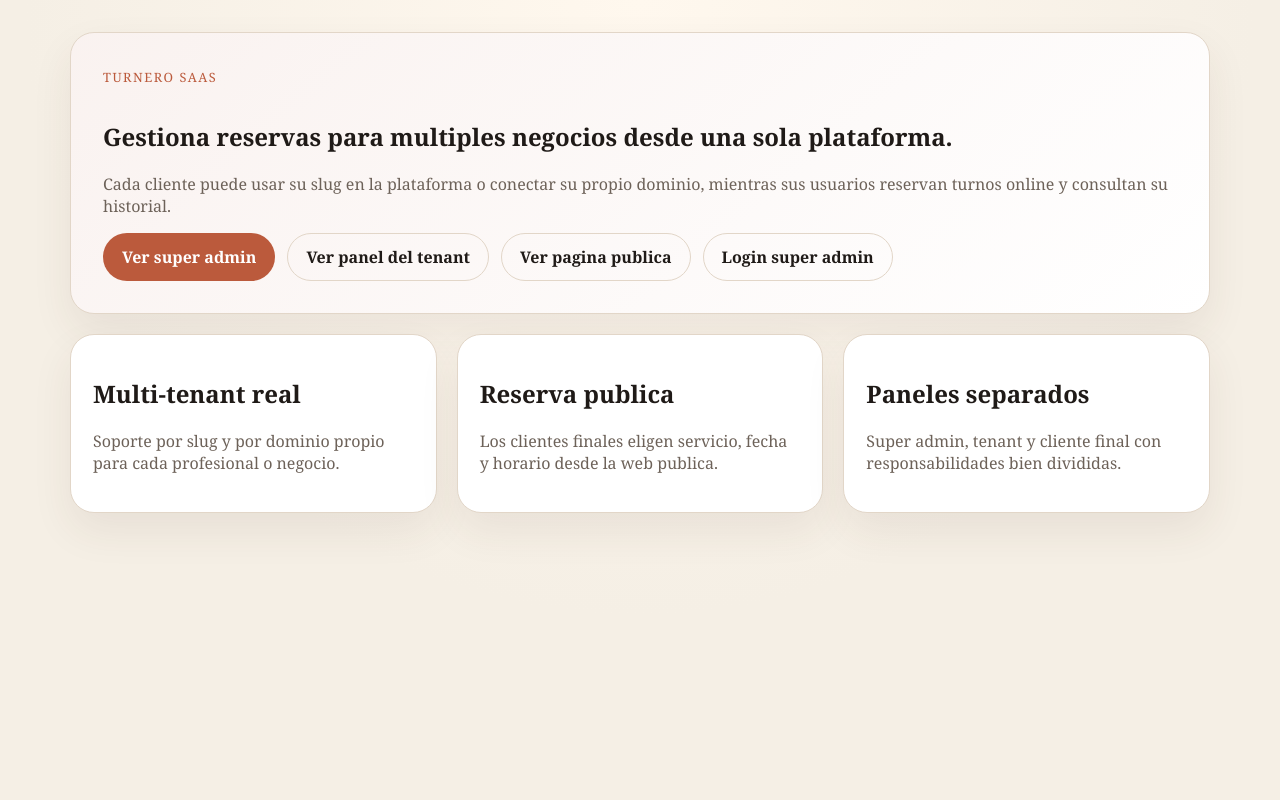
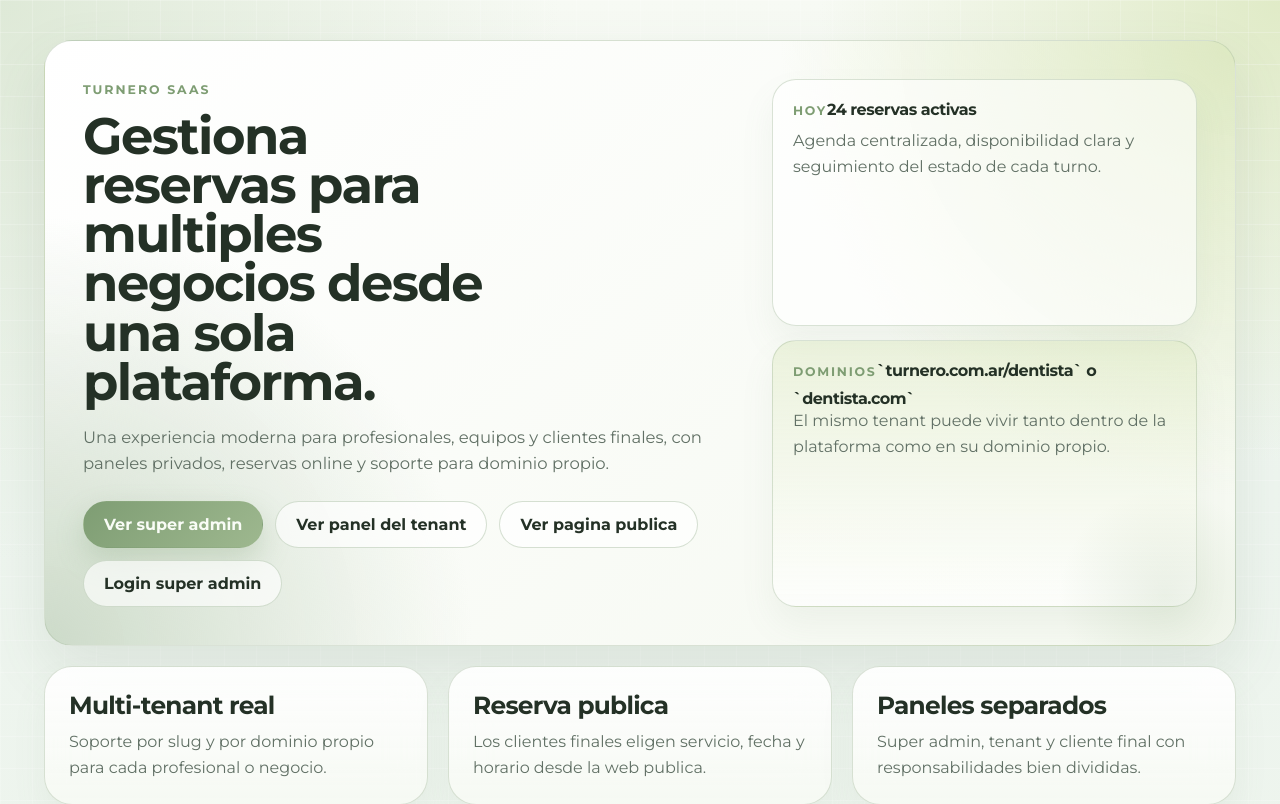
Before and after one commit to faculpda/Turnero, a Next.js app: page / in a window 1280 px wide. Shown: the top 804 px of the page. Built offline with nearby package versions, Linux system fonts and the light colour scheme.

Commit message:
feat: refresh UI with premium pastel design system

```diff
--- a/app/globals.css
+++ b/app/globals.css
@@ -1,16 +1,23 @@
 :root {
-  --bg: #f5efe5;
-  --panel: #fffaf2;
-  --panel-strong: #fff;
-  --text: #1f1a17;
-  --muted: #6d6259;
-  --line: #e2d6c8;
-  --brand: #bb5a3c;
-  --brand-soft: #f4d2be;
-  --success: #22684f;
-  --warning: #9f6a14;
-  --danger: #8d3842;
-  --shadow: 0 18px 40px rgba(78, 51, 34, 0.08);
+  --font-sans: "Montserrat", sans-serif;
+  --bg: #eef5ef;
+  --bg-soft: #f8fbf6;
+  --panel: rgba(250, 252, 247, 0.82);
+  --panel-strong: rgba(255, 255, 255, 0.92);
+  --text: #243126;
+  --muted: #617065;
+  --line: rgba(166, 186, 160, 0.42);
+  --brand: #9eb88f;
+  --brand-strong: #7e9d73;
+  --brand-soft: #dfe8c8;
+  --mint: #d7e5d0;
+  --sage: #c9d8c5;
+  --lime: #dce8bf;
+  --success: #5d8b69;
+  --warning: #a2a95f;
+  --danger: #af7474;
+  --shadow: 0 24px 60px rgba(81, 104, 82, 0.12);
+  --shadow-soft: 0 18px 34px rgba(121, 143, 118, 0.08);
 }
 
 * {
@@ -18,14 +25,21 @@
 }
 
 html {
-  font-family: Georgia, "Times New Roman", serif;
-  background: radial-gradient(circle at top, #fff8ee 0%, var(--bg) 60%);
+  font-family: var(--font-sans);
+  background:
+    radial-gradient(circle at top left, rgba(216, 229, 208, 0.8) 0%, transparent 34%),
+    radial-gradient(circle at top right, rgba(220, 232, 191, 0.85) 0%, transparent 28%),
+    linear-gradient(180deg, #f7faf4 0%, var(--bg) 46%, #edf4ec 100%);
   color: var(--text);
 }
 
 body {
   margin: 0;
   min-height: 100vh;
+  background-image:
+    linear-gradient(rgba(255, 255, 255, 0.22) 1px, transparent 1px),
+    linear-gradient(90deg, rgba(255, 255, 255, 0.18) 1px, transparent 1px);
+  background-size: 32px 32px;
 }
 
 a {
@@ -34,9 +48,9 @@ a {
 }
 
 .shell {
-  max-width: 1180px;
+  max-width: 1240px;
   margin: 0 auto;
-  padding: 32px 20px 64px;
+  padding: 40px 24px 72px;
 }
 
 .hero,
@@ -44,23 +58,27 @@ a {
 .metric,
 .card,
 .table-wrap {
-  background: color-mix(in srgb, var(--panel-strong) 88%, white 12%);
+  background: linear-gradient(180deg, rgba(255, 255, 255, 0.92), rgba(247, 250, 244, 0.88));
   border: 1px solid var(--line);
-  border-radius: 24px;
+  border-radius: 28px;
   box-shadow: var(--shadow);
+  backdrop-filter: blur(18px);
 }
 
 .hero {
-  padding: 32px;
+  padding: 38px;
+  position: relative;
+  overflow: hidden;
 }
 
 .eyebrow {
   display: inline-block;
   margin-bottom: 14px;
-  font-size: 0.8rem;
-  letter-spacing: 0.12em;
+  font-size: 0.78rem;
+  letter-spacing: 0.16em;
   text-transform: uppercase;
-  color: var(--brand);
+  color: var(--brand-strong);
+  font-weight: 700;
 }
 
 .grid {
@@ -79,37 +97,64 @@ a {
 .metric,
 .card,
 .panel {
-  padding: 22px;
+  padding: 24px;
 }
 
 .muted {
   color: var(--muted);
+  line-height: 1.6;
+}
+
+h1,
+h2,
+h3,
+strong {
+  letter-spacing: -0.03em;
+}
+
+h1 {
+  margin: 0;
+  max-width: 12ch;
+  font-size: clamp(2.5rem, 4vw, 4.3rem);
+  line-height: 0.96;
+  font-weight: 700;
+}
+
+h2 {
+  margin: 0 0 10px;
+  font-size: 1.35rem;
+  line-height: 1.15;
+}
+
+p {
+  margin: 0;
 }
 
 .badge {
   display: inline-flex;
   align-items: center;
   border-radius: 999px;
-  padding: 6px 10px;
+  padding: 7px 12px;
   font-size: 0.82rem;
   font-weight: 700;
+  border: 1px solid rgba(0, 0, 0, 0.04);
 }
 
 .badge.active,
 .badge.confirmed {
-  background: #dff3ea;
+  background: rgba(215, 229, 208, 0.82);
   color: var(--success);
 }
 
 .badge.trial,
 .badge.pending {
-  background: #f8ebcb;
+  background: rgba(220, 232, 191, 0.82);
   color: var(--warning);
 }
 
 .badge.suspended,
 .badge.cancelled {
-  background: #f4d7dc;
+  background: rgba(240, 221, 221, 0.92);
   color: var(--danger);
 }
 
@@ -133,19 +178,30 @@ a {
   align-items: center;
   justify-content: center;
   border-radius: 999px;
-  padding: 12px 18px;
+  padding: 13px 20px;
   border: 1px solid transparent;
   font-weight: 700;
+  transition:
+    transform 160ms ease,
+    box-shadow 160ms ease,
+    border-color 160ms ease,
+    background 160ms ease;
+}
+
+.button:hover {
+  transform: translateY(-1px);
 }
 
 .button.primary {
-  background: var(--brand);
-  color: white;
+  background: linear-gradient(135deg, var(--brand-strong), var(--brand));
+  color: #f9fcf6;
+  box-shadow: 0 12px 28px rgba(126, 157, 115, 0.28);
 }
 
 .button.secondary {
-  background: transparent;
-  border-color: var(--line);
+  background: rgba(255, 255, 255, 0.66);
+  border-color: rgba(157, 182, 150, 0.42);
+  color: var(--text);
 }
 
 table {
@@ -155,7 +211,7 @@ table {
 
 th,
 td {
-  padding: 14px 10px;
+  padding: 16px 10px;
   border-bottom: 1px solid var(--line);
   text-align: left;
 }
@@ -173,7 +229,7 @@ th:last-child {
 
 .table-wrap {
   overflow: auto;
-  padding: 10px 18px;
+  padding: 12px 18px;
 }
 
 .auth-panel {
@@ -196,15 +252,16 @@ th:last-child {
 .field input {
   width: 100%;
   border: 1px solid var(--line);
-  border-radius: 14px;
+  border-radius: 16px;
   padding: 14px 16px;
-  background: white;
+  background: rgba(255, 255, 255, 0.85);
   color: var(--text);
   font: inherit;
+  box-shadow: inset 0 1px 0 rgba(255, 255, 255, 0.6);
 }
 
 .field input:focus {
-  outline: 2px solid color-mix(in srgb, var(--brand) 40%, white 60%);
+  outline: 2px solid color-mix(in srgb, var(--brand-strong) 42%, white 58%);
   outline-offset: 2px;
 }
 
@@ -222,8 +279,9 @@ th:last-child {
   align-items: center;
   padding: 14px 18px;
   border: 1px solid var(--line);
-  border-radius: 18px;
-  background: color-mix(in srgb, var(--panel) 88%, white 12%);
+  border-radius: 20px;
+  background: linear-gradient(180deg, rgba(255, 255, 255, 0.76), rgba(239, 245, 234, 0.84));
+  box-shadow: var(--shadow-soft);
 }
 
 .booking-form,
@@ -235,9 +293,9 @@ th:last-child {
 .booking-form select {
   width: 100%;
   border: 1px solid var(--line);
-  border-radius: 14px;
+  border-radius: 16px;
   padding: 14px 16px;
-  background: white;
+  background: rgba(255, 255, 255, 0.86);
   color: var(--text);
   font: inherit;
 }
@@ -253,23 +311,96 @@ th:last-child {
 
 .availability-card {
   border: 1px solid var(--line);
-  border-radius: 16px;
-  background: var(--panel);
-  padding: 16px;
+  border-radius: 18px;
+  background: linear-gradient(180deg, rgba(255, 255, 255, 0.76), rgba(239, 245, 234, 0.82));
+  padding: 18px;
+  box-shadow: var(--shadow-soft);
 }
 
 .slot,
 .service-chip {
-  border-radius: 16px;
+  border-radius: 18px;
   border: 1px solid var(--line);
-  background: var(--panel);
-  padding: 12px 14px;
+  background: linear-gradient(180deg, rgba(255, 255, 255, 0.82), rgba(239, 245, 236, 0.86));
+  padding: 13px 15px;
+  box-shadow: inset 0 1px 0 rgba(255, 255, 255, 0.7);
 }
 
 .spotlight {
   background:
-    linear-gradient(140deg, rgba(187, 90, 60, 0.08), rgba(255, 255, 255, 0.8)),
+    radial-gradient(circle at top right, rgba(220, 232, 191, 0.95), transparent 34%),
+    radial-gradient(circle at bottom left, rgba(201, 216, 197, 0.92), transparent 32%),
+    linear-gradient(140deg, rgba(255, 255, 255, 0.92), rgba(244, 248, 239, 0.92)),
     var(--panel-strong);
+}
+
+.hero::after {
+  content: "";
+  position: absolute;
+  inset: auto -40px -60px auto;
+  width: 220px;
+  height: 220px;
+  border-radius: 50%;
+  background: radial-gradient(circle, rgba(158, 184, 143, 0.18), transparent 68%);
+  pointer-events: none;
+}
+
+.hero-grid {
+  display: grid;
+  grid-template-columns: minmax(0, 1.4fr) minmax(280px, 0.9fr);
+  gap: 28px;
+  align-items: stretch;
+}
+
+.hero-copy {
+  max-width: 58ch;
+  margin-top: 18px;
+  margin-bottom: 24px;
+  font-size: 1.03rem;
+}
+
+.hero-showcase {
+  display: grid;
+  gap: 14px;
+}
+
+.showcase-card {
+  border: 1px solid rgba(157, 182, 150, 0.38);
+  border-radius: 24px;
+  padding: 20px;
+  background: rgba(255, 255, 255, 0.62);
+  box-shadow: var(--shadow-soft);
+}
+
+.showcase-card.accent {
+  background: linear-gradient(180deg, rgba(220, 232, 191, 0.46), rgba(255, 255, 255, 0.68));
+}
+
+.showcase-label {
+  display: inline-flex;
+  margin-bottom: 10px;
+  color: var(--brand-strong);
+  font-size: 0.78rem;
+  font-weight: 700;
+  letter-spacing: 0.14em;
+  text-transform: uppercase;
+}
+
+.narrative-band {
+  display: grid;
+  grid-template-columns: minmax(0, 1.1fr) minmax(0, 0.9fr);
+  gap: 18px;
+  align-items: center;
+}
+
+.metric h2 {
+  font-size: 1.55rem;
+}
+
+.metric,
+.panel,
+.card {
+  box-shadow: var(--shadow-soft);
 }
 
 @media (max-width: 640px) {
@@ -284,4 +415,15 @@ th:last-child {
     padding: 18px;
     border-radius: 18px;
   }
+
+  h1 {
+    max-width: none;
+  }
 }
+
+@media (max-width: 920px) {
+  .hero-grid,
+  .narrative-band {
+    grid-template-columns: 1fr;
+  }
+}
--- a/app/layout.tsx
+++ b/app/layout.tsx
@@ -1,5 +1,12 @@
 import type { Metadata } from "next";
+import { Montserrat } from "next/font/google";
 import "./globals.css";
+
+const montserrat = Montserrat({
+  subsets: ["latin"],
+  variable: "--font-sans",
+  display: "swap",
+});
 
 export const metadata: Metadata = {
   title: "Turnero",
@@ -12,7 +19,7 @@ export default function RootLayout({
   children: React.ReactNode;
 }>) {
   return (
-    <html lang="es">
+    <html className={montserrat.variable} lang="es">
       <body>{children}</body>
     </html>
   );
--- a/app/page.tsx
+++ b/app/page.tsx
@@ -20,11 +20,13 @@ export default async function HomePage() {
   return (
     <main className="shell grid">
       <section className="hero spotlight">
+        <div className="hero-grid">
+          <div>
             <span className="eyebrow">Turnero SaaS</span>
             <h1>Gestiona reservas para multiples negocios desde una sola plataforma.</h1>
-        <p className="muted">
-          Cada cliente puede usar su slug en la plataforma o conectar su propio dominio,
-          mientras sus usuarios reservan turnos online y consultan su historial.
+            <p className="muted hero-copy">
+              Una experiencia moderna para profesionales, equipos y clientes finales,
+              con paneles privados, reservas online y soporte para dominio propio.
             </p>
             <div className="actions">
               <Link className="button primary" href="/admin">
@@ -39,6 +41,25 @@ export default async function HomePage() {
               <Link className="button secondary" href="/admin/login">
                 Login super admin
               </Link>
+            </div>
+          </div>
+
+          <aside className="hero-showcase">
+            <div className="showcase-card">
+              <span className="showcase-label">Hoy</span>
+              <strong>24 reservas activas</strong>
+              <p className="muted">
+                Agenda centralizada, disponibilidad clara y seguimiento del estado de cada turno.
+              </p>
+            </div>
+            <div className="showcase-card accent">
+              <span className="showcase-label">Dominios</span>
+              <strong>`turnero.com.ar/dentista` o `dentista.com`</strong>
+              <p className="muted">
+                El mismo tenant puede vivir tanto dentro de la plataforma como en su dominio propio.
+              </p>
+            </div>
+          </aside>
         </div>
       </section>
 
@@ -62,6 +83,17 @@ export default async function HomePage() {
           </p>
         </article>
       </section>
+
+      <section className="panel narrative-band">
+        <div>
+          <span className="eyebrow">Experiencia Premium</span>
+          <h2>Un sistema pensado para verse profesional desde el primer contacto.</h2>
+        </div>
+        <p className="muted">
+          La interfaz esta orientada a transmitir confianza, orden y claridad tanto para el
+          negocio que administra su agenda como para el cliente que reserva online.
+        </p>
+      </section>
     </main>
   );
 }
```
Lines whose indentation alone changed are shown as unchanged.
